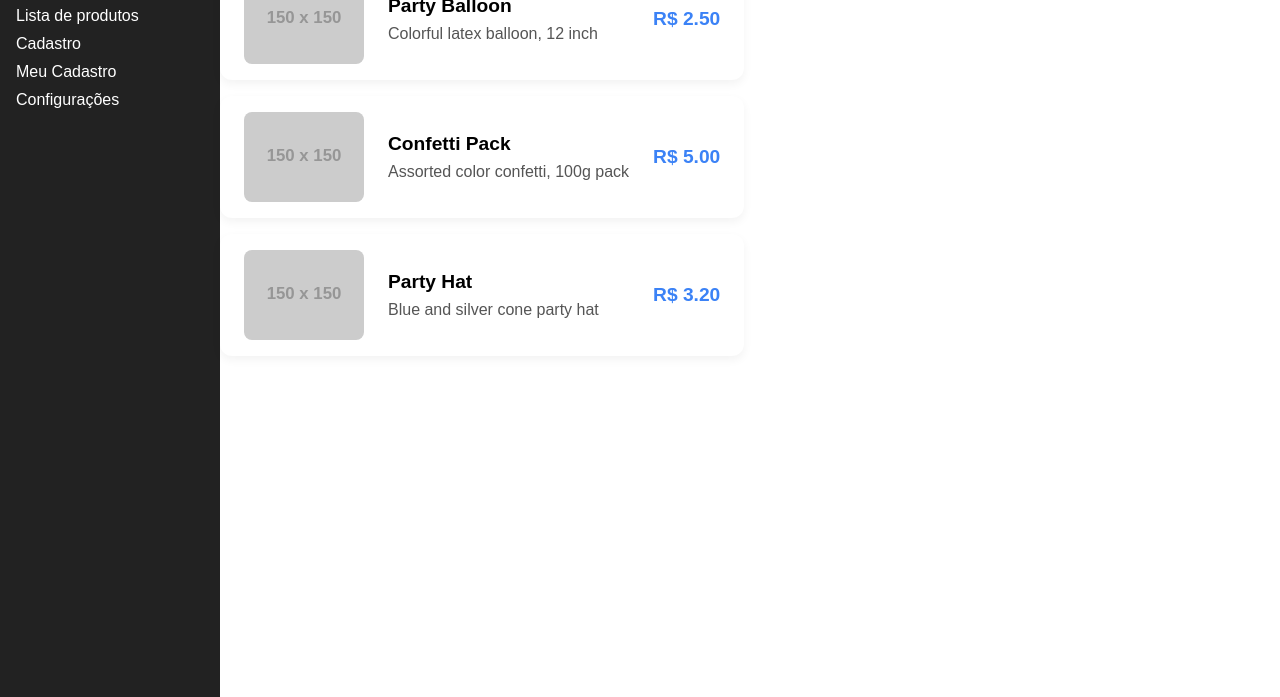
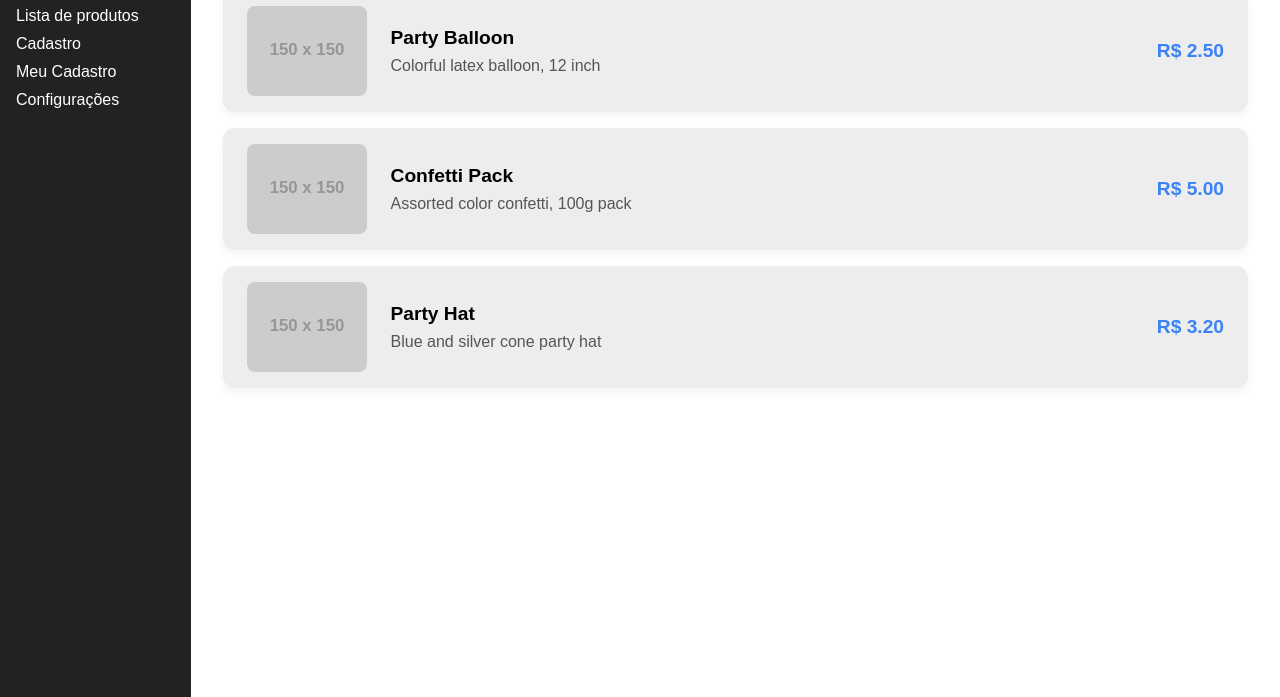
Before and after one commit to Dmizuta/FE-NYR-V2, a plain HTML site: page lista-produtos.html in a window 1280 px wide. Shown: the part 103-800 px from the top of the page. Drawn offline with Linux system fonts and the light colour scheme; placeholder pictures from the web are drawn by us.

Commit message:
feat: lista de produtos layout

```diff
--- a/lista-produtos.html
+++ b/lista-produtos.html
@@ -13,11 +13,12 @@
     .stack {
       display: flex;
       flex-direction: column;
+      width: 100%;
       gap: 1rem;
     }
     .stack-card {
       display: flex;
-      background: white;
+      background: rgb(238, 237, 237);
       border-radius: 12px;
       box-shadow: 0 4px 10px rgba(0,0,0,0.05);
       padding: 1rem 1.5rem;
@@ -57,8 +58,11 @@
       white-space: nowrap;
     }
     .listaProdutos{
-        display: flex;
-        flex-direction: column;
+       display: flex;
+  flex-direction: column;
+  flex-grow: 1;
+  width: 100%; /* 🧠 This makes it take all horizontal space available */
+  padding: 2rem;
     }
   </style>
 </head>
```
